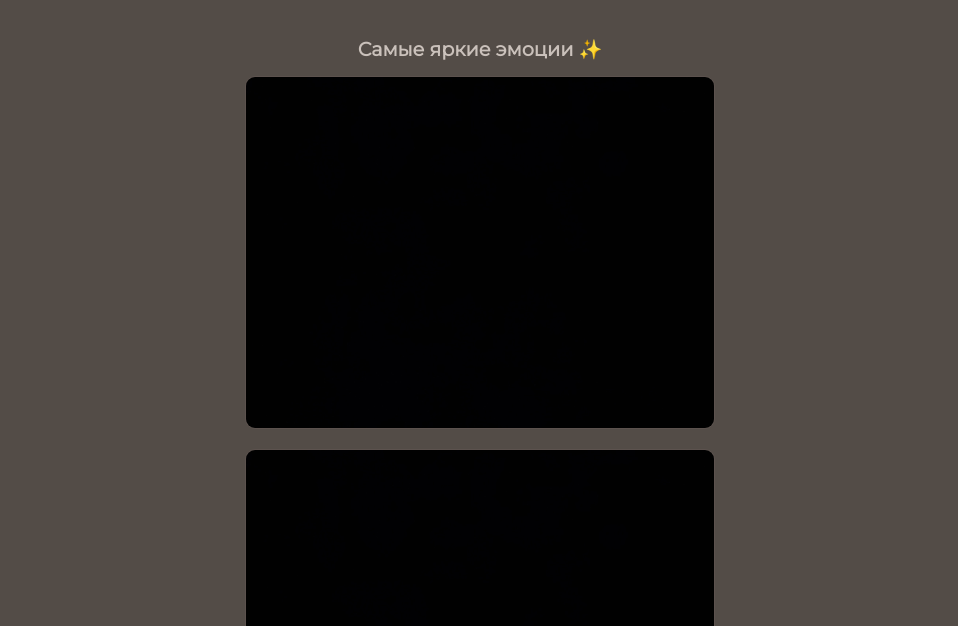
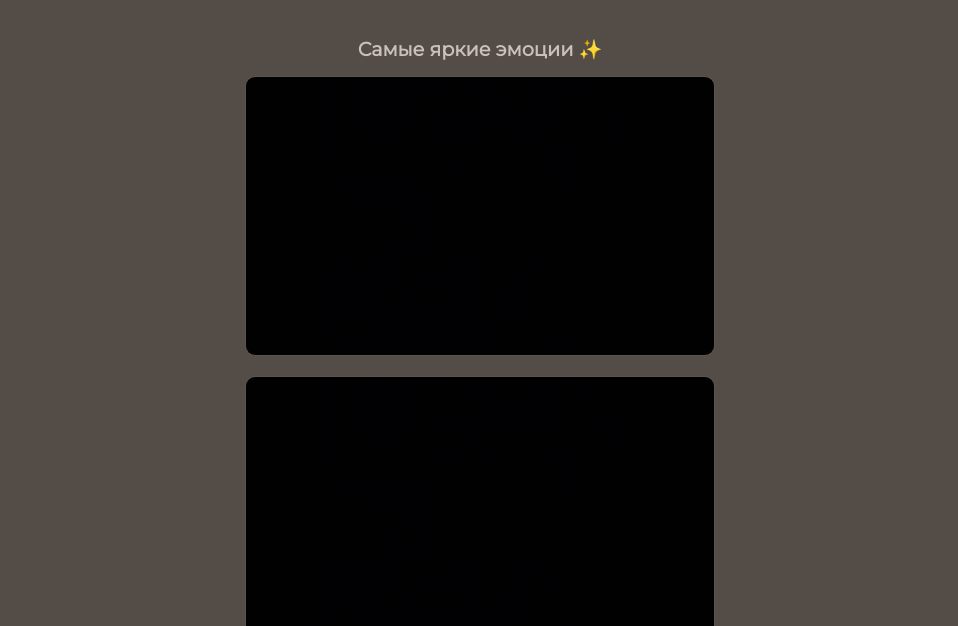
Before and after one commit to Daryasukh/mombirth, a plain HTML site: page index.html in a window 1280 px wide. Shown: the part 174-800 px from the top of the page, without its empty margins (160-1118 px from the left). Drawn offline with Linux system fonts and the light colour scheme.

Commit message:
Add files via upload

```diff
--- a/style.css
+++ b/style.css
@@ -87,7 +87,7 @@ h2 {
 
 .card {
     width: 100%;
-    height: auto;
+    height: 280px;
     margin-bottom: 20px;
     border-radius: 10px;
     overflow: hidden;
@@ -104,8 +104,7 @@ h2 {
 .card img {
     width: 100%;
     height: 100%;
-    object-fit: contain;
-    display: block;
+    object-fit: cover;
 }
 
 .footer {
```
